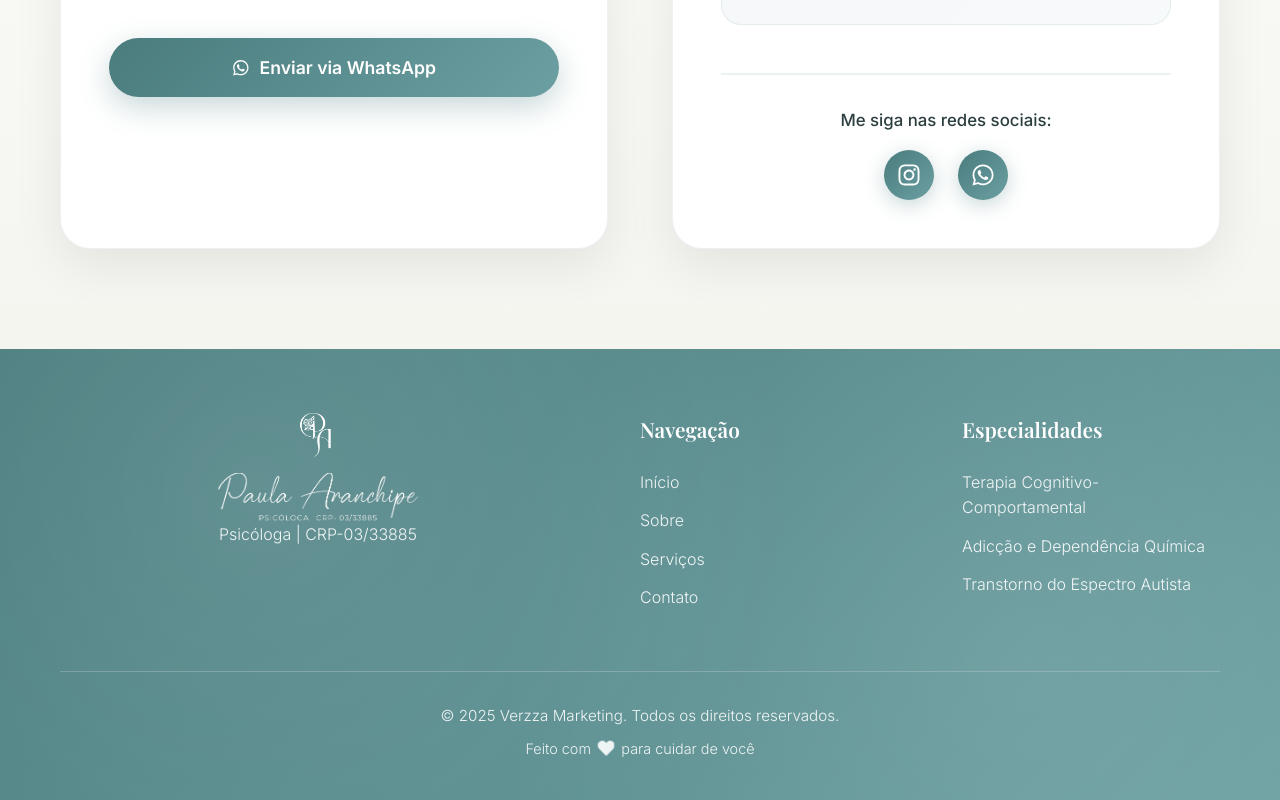
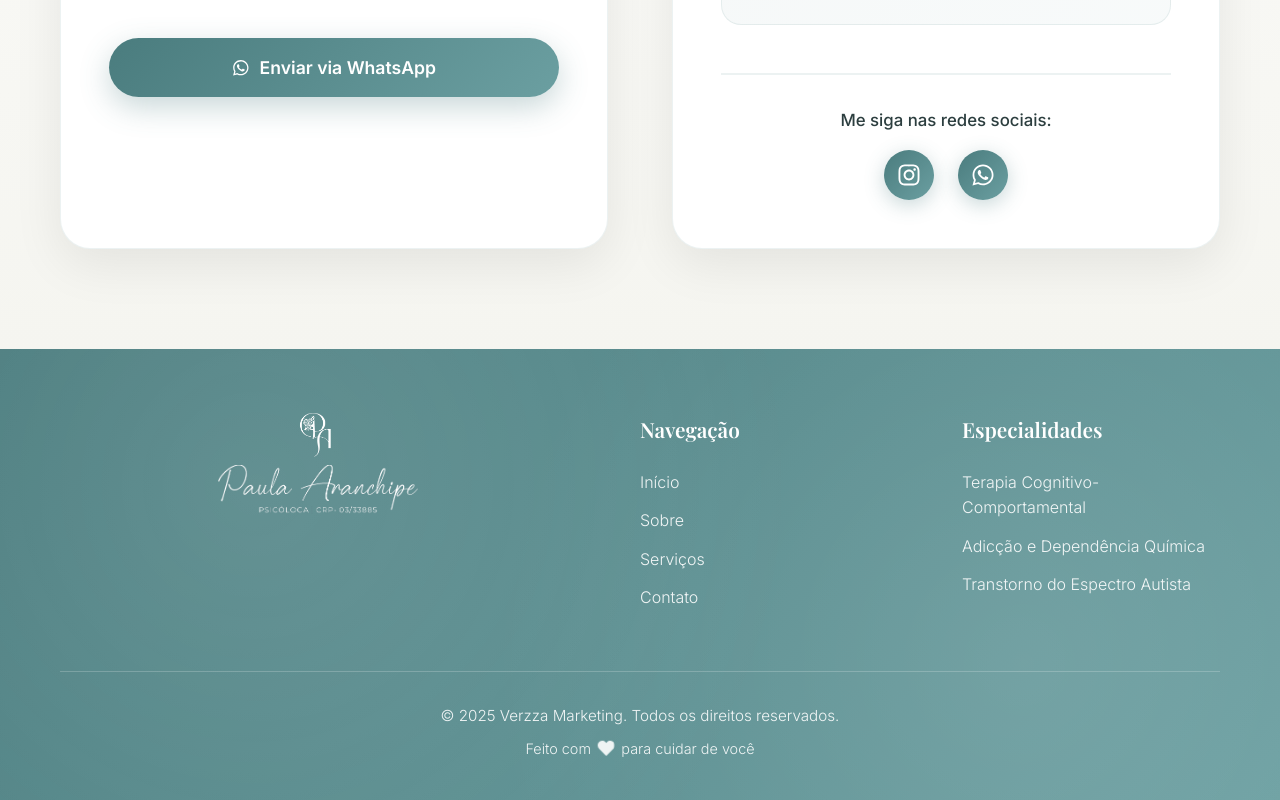
Before and after one commit to MP-oliveira/psicologa-landing, a Next.js app: page / in a window 1280 px wide. Shown: the part 5917-6717 px from the top of the page. Built offline with nearby package versions, Linux system fonts and the light colour scheme.

Commit message:
🎨 Footer simplificado: Logo organizada como no Hero
✨ Mudanças:
- Removido texto 'Psicóloga | CRP-03/33885'
- Logo organizada em div única com flex-direction: column
- Duas imagens uma em cima da outra (logoImg + logoTexto)
- Layout igual ao Hero section
- Gap de 0.5rem entre as imagens

```diff
--- a/components/sections/Footer.js
+++ b/components/sections/Footer.js
@@ -18,8 +18,6 @@ export default function Footer() {
                 height={60}
                 style={{ objectFit: 'contain' }}
               />
-            </div>
-            <div className={styles.logoTextContainer}>
               <Image
                 src="/images/logoTexto.png"
                 alt="Paula Aranchipe - Psicóloga"
@@ -27,7 +25,6 @@ export default function Footer() {
                 height={50}
                 style={{ objectFit: 'contain' }}
               />
-              <p className={styles.crp}>Psicóloga | CRP-03/33885</p>
             </div>
           </div>
 
--- a/styles/Footer.module.css
+++ b/styles/Footer.module.css
@@ -35,15 +35,10 @@
 
 .logoContainer {
   display: flex;
-  justify-content: center;
-  margin-bottom: 1rem;
-}
-
-.logoTextContainer {
-  display: flex;
   flex-direction: column;
   align-items: center;
-  text-align: center;
+  justify-content: center;
+  gap: 0.5rem;
 }
 
 .crp {
```
